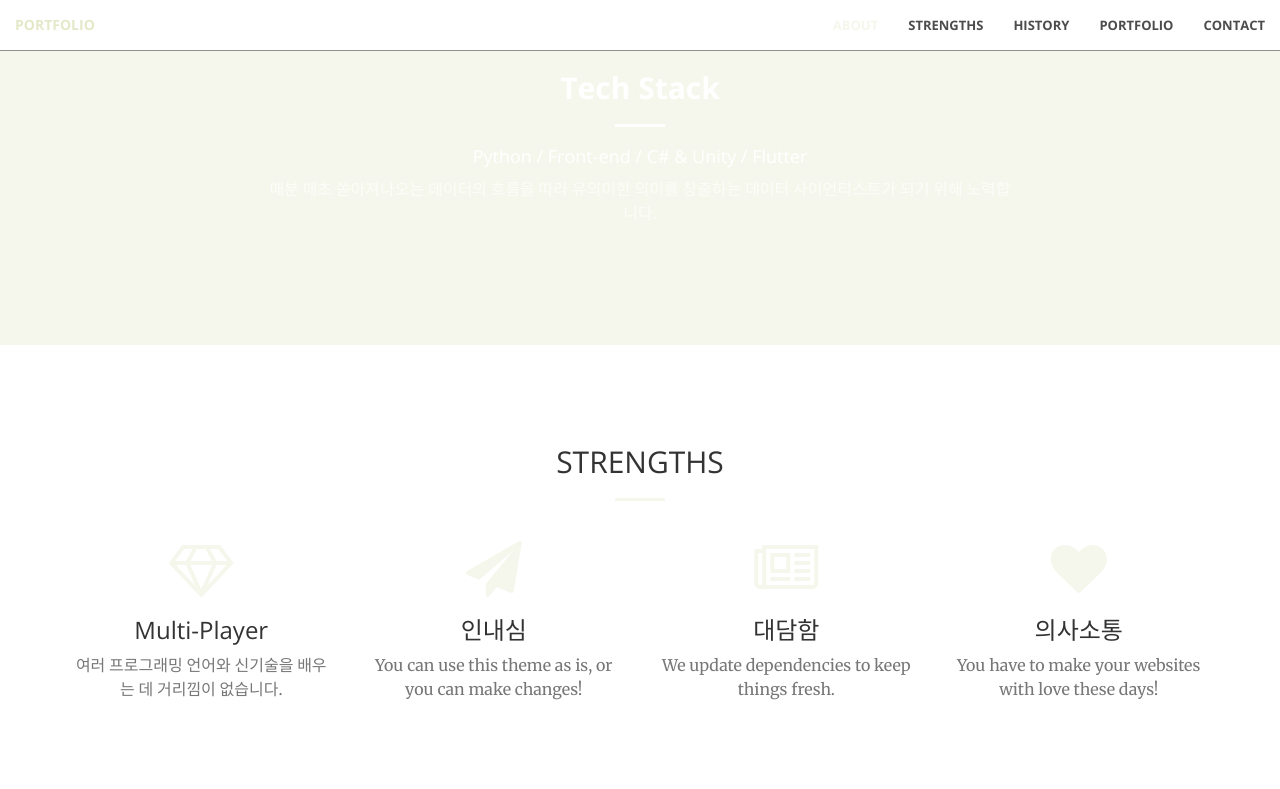
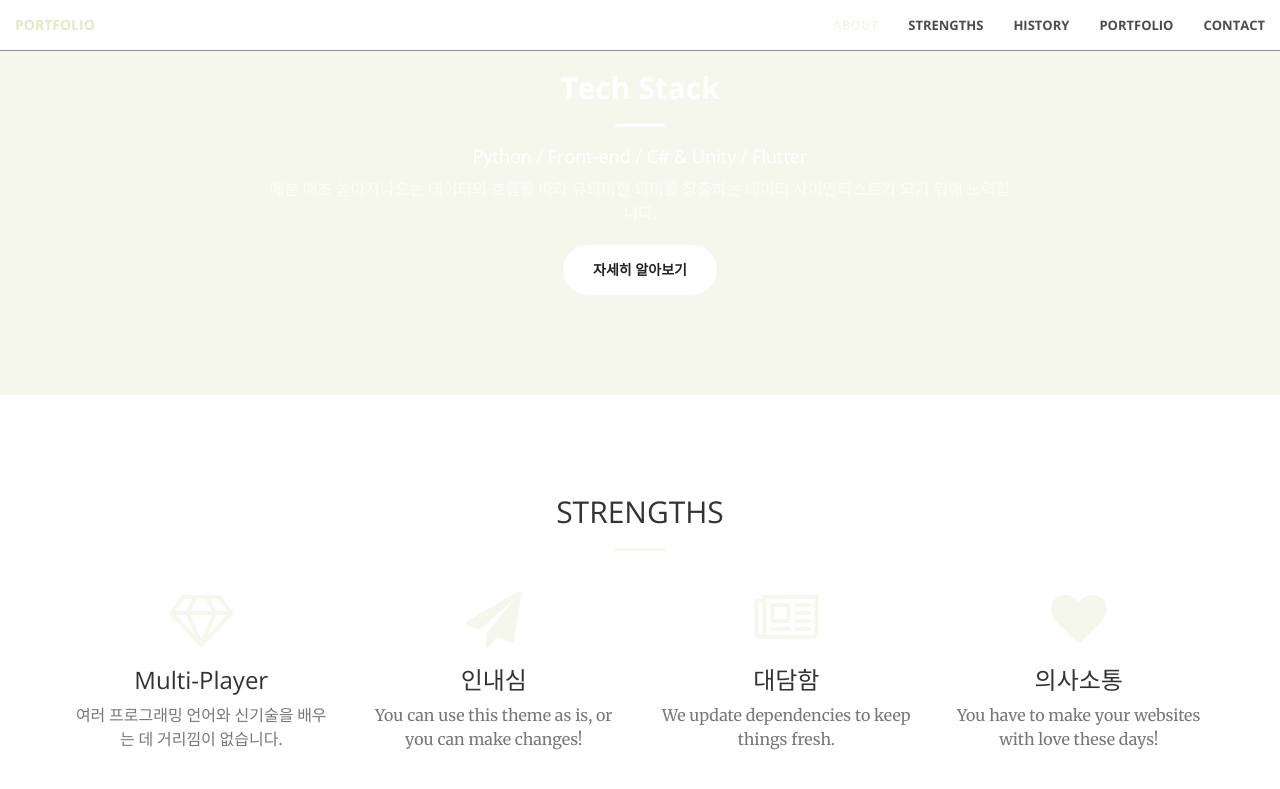
Before and after one commit to ymdev2023/ymdev2023.github.io, a Jekyll site: the page built from index.html, in a window 1280 px wide and 900 px high, scrolled down 1347 px. Shown: the top 789 px of the window. Built offline with Jekyll 4.4.1, drawn with Linux system fonts in a browser that asks for light colours.

Commit message:
Update tech-stack.html

```diff
--- a/_includes/tech-stack.html
+++ b/_includes/tech-stack.html
@@ -6,6 +6,8 @@
                 <hr class="light">
                 <h4> Python / Front-end / C# & Unity / Flutter </h4>
                 <p class="text-faded">매분 매초 쏟아져나오는 데이터의 흐름을 따라 유의미한 의미를 창출하는 데이터 사이언티스트가 되기 위해 노력합니다.</p>
+                <a href="https://www.notion.so/codingym/Yoon-myung-Kim-cb3b5350ffe54b6a9ad2f94b7eff68e3?pvs=4" class="btn btn-default btn-xl wow tada" target="_blank">자세히 알아보기</a>
+
             </div>
         </div>
     </div>
```
